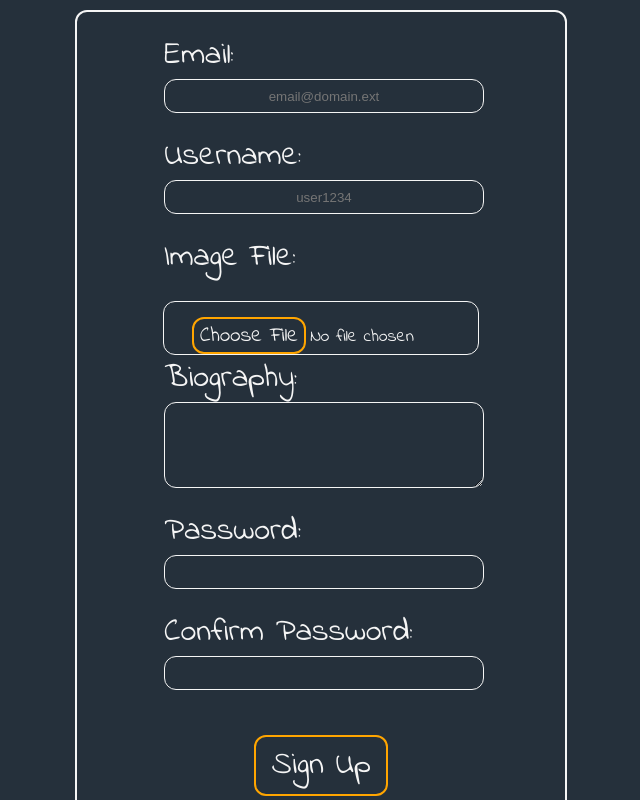
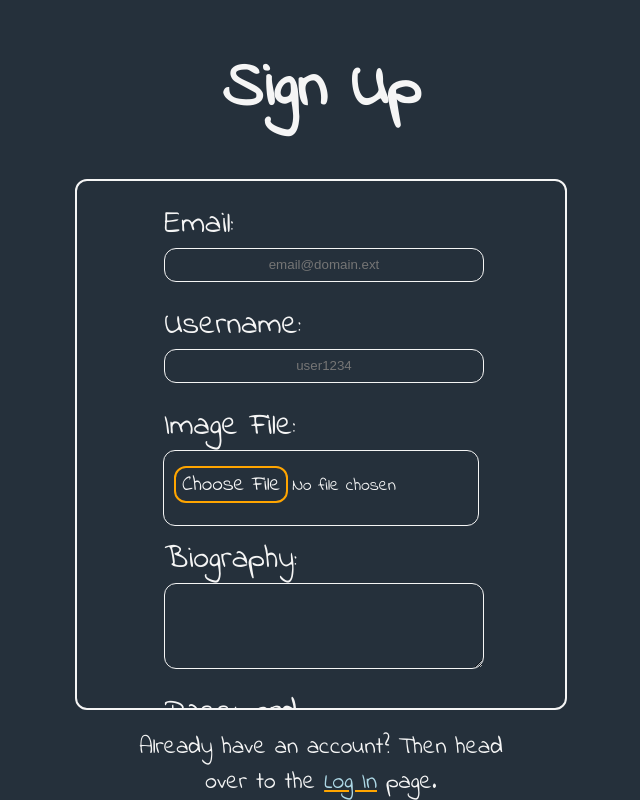
Before and after one commit to bradsimpson213/patchstagram-production, a React (Vite) app in the folder react-vite/: page /signup in a window 1280 px wide. Shown: the whole page, without its empty margins (319-959 px from the left). Built offline with nearby package versions, Linux system fonts and the light colour scheme.

Commit message:
styling on signup form and image file input

```diff
--- a/react-vite/src/components/PostForm/PostForm.css
+++ b/react-vite/src/components/PostForm/PostForm.css
@@ -84,7 +84,7 @@ input[type=file]::file-selector-button {
     font-family: IndieFlower;
     font-size: 1.2em;
     margin-top: 15px;
-    /* padding: 5px 15px 5px 15px;  */
+    margin-bottom: 10px;
   }
 
 
@@ -104,9 +104,6 @@ input[type=file]::file-selector-button {
     flex-direction: column;
     align-items: center;
     justify-content: flex-start;
-}
-
-.postform-preview-container {
     margin-top: 10px;
     margin-bottom: 0px;
 }
--- a/react-vite/src/components/SignupFormPage/SignupForm.css
+++ b/react-vite/src/components/SignupFormPage/SignupForm.css
@@ -10,7 +10,6 @@
     font-family: IndieFlower;
     padding: 0px;
     margin: 0px;
-    overflow: scroll;
 }
 
 .signup-title {
@@ -27,6 +26,7 @@
     border-radius: 12px;
     padding: 20px;
     min-width: 400px;
+    overflow: scroll;
 }
 
 .signup-form-label {
@@ -93,3 +93,24 @@
     text-decoration: underline;
     text-decoration-color: whitesmoke;
 }
+
+.signup-image-input-container {
+    width: 70%;
+    display: flex;
+    flex-direction: column;
+    justify-content: center;
+    align-items: flex-start;
+    border-width: 1px;
+    border-style: solid;
+    border-color: whitesmoke;
+    border-radius: 12px;
+    margin-bottom: 10px;
+}
+
+.signup-image-input {
+    font-family: IndieFlower;
+    font-size: 1.1em;
+    padding: 0;
+    margin-bottom: 12px;
+    margin-left: 10px;
+}
--- a/react-vite/src/components/SignupFormPage/SignupFormPage.jsx
+++ b/react-vite/src/components/SignupFormPage/SignupFormPage.jsx
@@ -85,15 +85,16 @@ function SignupFormPage() {
         {errors.username && <p>{errors.username}</p>}
         <label
           htmlFor="image"
-          className="signup-form-label">
+          className="signup-form-label"
+          style={{ margin: "0px"}}>
           Image File:
         </label>
-        <div className='image-input-container'>
+        <div className='signup-image-input-container'>
           <input
               id="image"
               type="file"
               accept="image/*"
-              className="postform-image-input"
+              className="signup-image-input"
               onChange={ (e) => handleImage(e) }
               placeholder='Image URL'
           />
```
